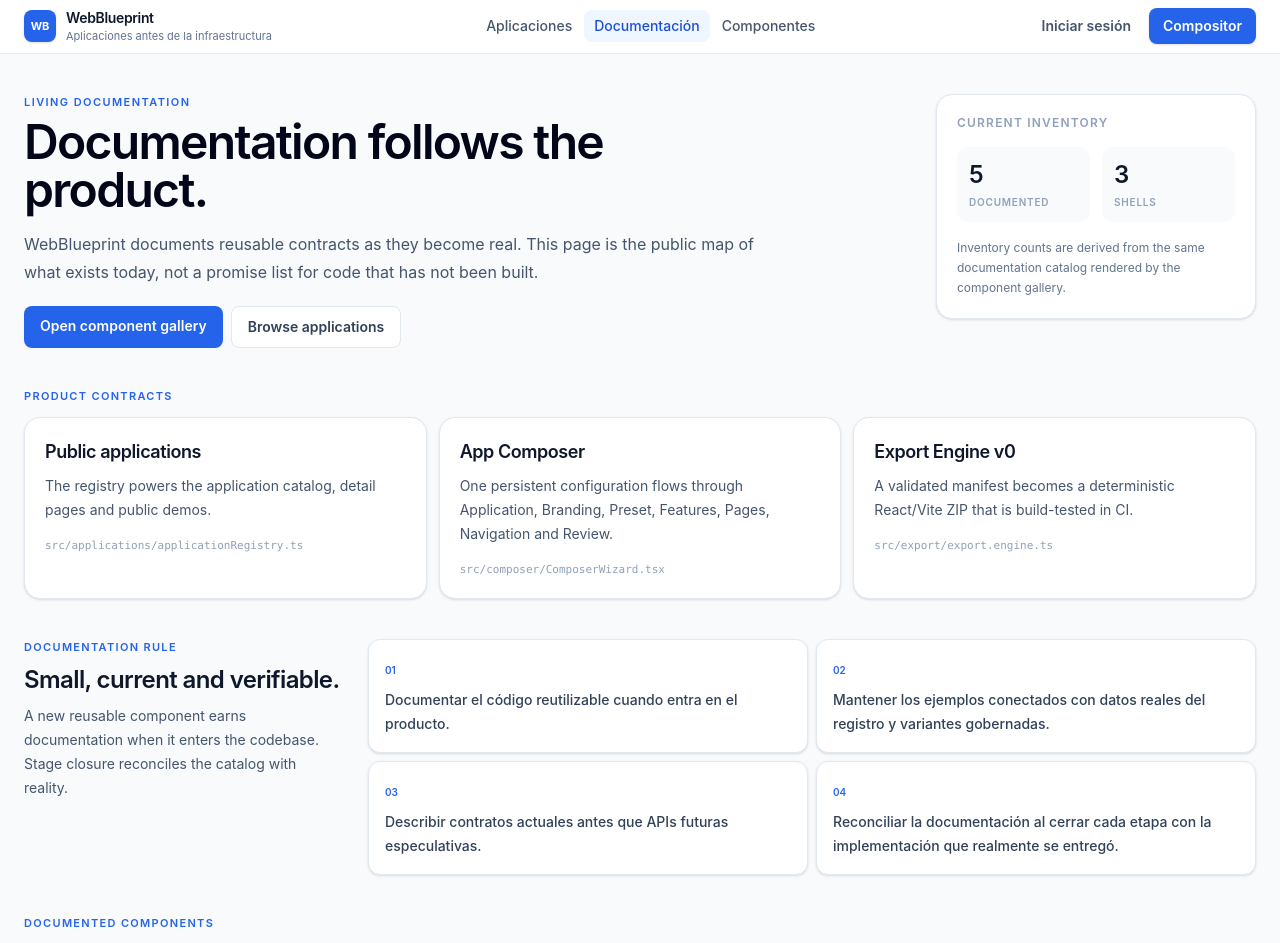
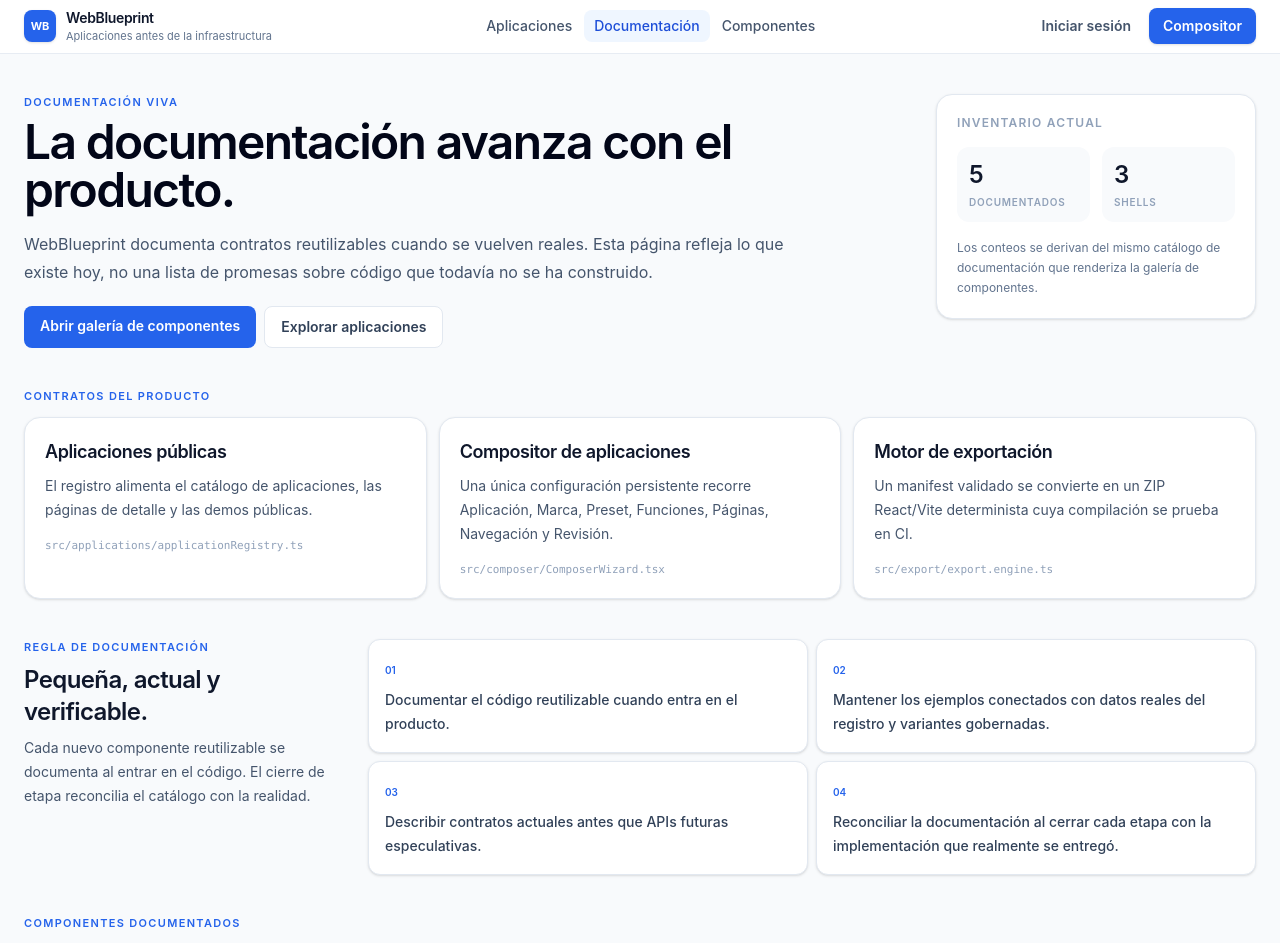
Before and after one commit to LuisHdezE/WebBlueprint, a React (Vite) app: page /docs in a window 1280 px wide. Shown: the top 943 px of the page. Built offline with nearby package versions, Linux system fonts and the light colour scheme.

Commit message:
fix(i18n): translate living documentation page

```diff
--- a/src/pages/DocumentationPage.tsx
+++ b/src/pages/DocumentationPage.tsx
@@ -1,20 +1,24 @@
 import { Link } from 'react-router';
-import { componentDocumentation, livingDocumentationPrinciples } from '@/documentation/documentation.catalog';
+import {
+  componentDocumentation,
+  getDocumentationCategoryLabel,
+  livingDocumentationPrinciples,
+} from '@/documentation/documentation.catalog';
 
 const productContracts = [
   {
-    title: 'Public applications',
-    description: 'The registry powers the application catalog, detail pages and public demos.',
+    title: 'Aplicaciones públicas',
+    description: 'El registro alimenta el catálogo de aplicaciones, las páginas de detalle y las demos públicas.',
     source: 'src/applications/applicationRegistry.ts',
   },
   {
-    title: 'App Composer',
-    description: 'One persistent configuration flows through Application, Branding, Preset, Features, Pages, Navigation and Review.',
+    title: 'Compositor de aplicaciones',
+    description: 'Una única configuración persistente recorre Aplicación, Marca, Preset, Funciones, Páginas, Navegación y Revisión.',
     source: 'src/composer/ComposerWizard.tsx',
   },
   {
-    title: 'Export Engine v0',
-    description: 'A validated manifest becomes a deterministic React/Vite ZIP that is build-tested in CI.',
+    title: 'Motor de exportación',
+    description: 'Un manifest validado se convierte en un ZIP React/Vite determinista cuya compilación se prueba en CI.',
     source: 'src/export/export.engine.ts',
   },
 ] as const;
@@ -26,33 +30,33 @@ export function DocumentationPage() {
     <main className="mx-auto max-w-[1440px] px-4 py-8 sm:px-5 lg:px-6 lg:py-10">
       <section className="grid gap-6 lg:grid-cols-[minmax(0,1fr)_320px] lg:items-start">
         <div>
-          <p className="text-[11px] font-semibold uppercase tracking-[0.13em] text-brand-600">Living documentation</p>
-          <h1 className="mt-2 max-w-3xl text-4xl font-semibold tracking-[-0.035em] text-slate-950 sm:text-5xl">Documentation follows the product.</h1>
+          <p className="text-[11px] font-semibold uppercase tracking-[0.13em] text-brand-600">Documentación viva</p>
+          <h1 className="mt-2 max-w-3xl text-4xl font-semibold tracking-[-0.035em] text-slate-950 sm:text-5xl">La documentación avanza con el producto.</h1>
           <p className="mt-4 max-w-3xl text-base leading-7 text-slate-600">
-            WebBlueprint documents reusable contracts as they become real. This page is the public map of what exists today, not a promise list for code that has not been built.
+            WebBlueprint documenta contratos reutilizables cuando se vuelven reales. Esta página refleja lo que existe hoy, no una lista de promesas sobre código que todavía no se ha construido.
           </p>
           <div className="mt-5 flex flex-wrap gap-2">
             <Link className="rounded-lg bg-brand-600 px-4 py-2.5 text-sm font-semibold text-white transition hover:bg-brand-700" to="/components">
-              Open component gallery
+              Abrir galería de componentes
             </Link>
             <Link className="rounded-lg border border-slate-200 bg-white px-4 py-2.5 text-sm font-semibold text-slate-700 transition hover:bg-slate-50" to="/apps">
-              Browse applications
+              Explorar aplicaciones
             </Link>
           </div>
         </div>
 
         <aside className="rounded-2xl border border-slate-200 bg-white p-5 shadow-sm">
-          <p className="text-xs font-semibold uppercase tracking-[0.1em] text-slate-400">Current inventory</p>
+          <p className="text-xs font-semibold uppercase tracking-[0.1em] text-slate-400">Inventario actual</p>
           <div className="mt-4 grid grid-cols-2 gap-3">
-            <Metric label="Documented" value={componentDocumentation.length} />
+            <Metric label="Documentados" value={componentDocumentation.length} />
             <Metric label="Shells" value={shellCount} />
           </div>
-          <p className="mt-4 text-xs leading-5 text-slate-500">Inventory counts are derived from the same documentation catalog rendered by the component gallery.</p>
+          <p className="mt-4 text-xs leading-5 text-slate-500">Los conteos se derivan del mismo catálogo de documentación que renderiza la galería de componentes.</p>
         </aside>
       </section>
 
       <section className="mt-10">
-        <p className="text-[11px] font-semibold uppercase tracking-[0.12em] text-brand-600">Product contracts</p>
+        <p className="text-[11px] font-semibold uppercase tracking-[0.12em] text-brand-600">Contratos del producto</p>
         <div className="mt-3 grid gap-3 md:grid-cols-3">
           {productContracts.map((contract) => (
             <article className="rounded-2xl border border-slate-200 bg-white p-5 shadow-sm" key={contract.title}>
@@ -66,9 +70,9 @@ export function DocumentationPage() {
 
       <section className="mt-10 grid gap-6 lg:grid-cols-[320px_minmax(0,1fr)]">
         <div>
-          <p className="text-[11px] font-semibold uppercase tracking-[0.12em] text-brand-600">Documentation rule</p>
-          <h2 className="mt-2 text-2xl font-semibold tracking-tight text-slate-900">Small, current and verifiable.</h2>
-          <p className="mt-2 text-sm leading-6 text-slate-600">A new reusable component earns documentation when it enters the codebase. Stage closure reconciles the catalog with reality.</p>
+          <p className="text-[11px] font-semibold uppercase tracking-[0.12em] text-brand-600">Regla de documentación</p>
+          <h2 className="mt-2 text-2xl font-semibold tracking-tight text-slate-900">Pequeña, actual y verificable.</h2>
+          <p className="mt-2 text-sm leading-6 text-slate-600">Cada nuevo componente reutilizable se documenta al entrar en el código. El cierre de etapa reconcilia el catálogo con la realidad.</p>
         </div>
         <div className="grid gap-2 sm:grid-cols-2">
           {livingDocumentationPrinciples.map((principle, index) => (
@@ -83,17 +87,17 @@ export function DocumentationPage() {
       <section className="mt-10">
         <div className="flex items-end justify-between gap-4">
           <div>
-            <p className="text-[11px] font-semibold uppercase tracking-[0.12em] text-brand-600">Documented components</p>
-            <h2 className="mt-2 text-2xl font-semibold tracking-tight text-slate-900">Current reusable inventory</h2>
+            <p className="text-[11px] font-semibold uppercase tracking-[0.12em] text-brand-600">Componentes documentados</p>
+            <h2 className="mt-2 text-2xl font-semibold tracking-tight text-slate-900">Inventario reutilizable actual</h2>
           </div>
-          <Link className="text-sm font-semibold text-brand-700 hover:text-brand-800" to="/components">See live examples →</Link>
+          <Link className="text-sm font-semibold text-brand-700 hover:text-brand-800" to="/components">Ver ejemplos en vivo →</Link>
         </div>
         <div className="mt-4 divide-y divide-slate-100 overflow-hidden rounded-2xl border border-slate-200 bg-white shadow-sm">
           {componentDocumentation.map((entry) => (
             <Link className="grid gap-2 p-4 transition hover:bg-slate-50 sm:grid-cols-[220px_1fr_auto] sm:items-center" key={entry.id} to={`/components#${entry.id}`}>
               <span className="font-semibold text-slate-900">{entry.name}</span>
               <span className="text-sm text-slate-600">{entry.summary}</span>
-              <span className="text-xs font-semibold text-brand-700">{entry.category}</span>
+              <span className="text-xs font-semibold text-brand-700">{getDocumentationCategoryLabel(entry.category)}</span>
             </Link>
           ))}
         </div>
```
